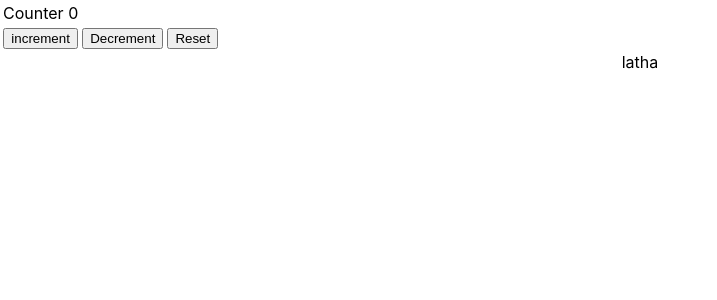
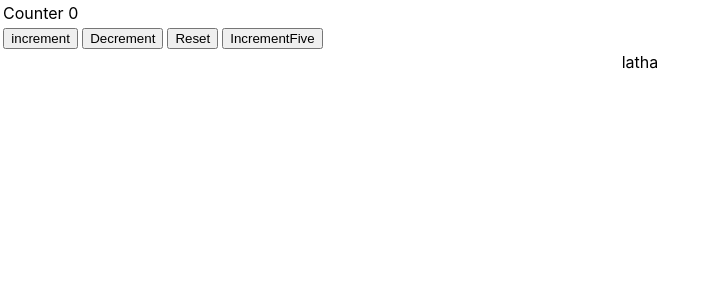
Before and after one commit to lathadkc/myfirstreact, a React (Create React App) app: page / in a window 1280 px wide. Shown: the top 300 px of the page, without its empty margins (0-717 px from the left). Built offline with nearby package versions, Linux system fonts and the light colour scheme.

Commit message:
added incrementfive

```diff
--- a/src/components/HookCounter.js
+++ b/src/components/HookCounter.js
@@ -4,7 +4,12 @@ import React from 'react';
  function HookCounter() {
     const [count,setCount] = useState(0);
 
+    const incrementFive = () => {
+        for (let i = 0; i < 5; i++) {
+            setCount(oc => oc+1);
 
+        }
+    }
         return (
              <div >
                  <table >
@@ -13,6 +18,7 @@ import React from 'react';
 <tr>   <td><button onClick = {() => setCount(count +1)}  >increment</button></td>
 <td><button onClick = {() => setCount(count -1)}  >Decrement</button></td>
 <td><button onClick = {() => setCount(0)}  >Reset</button></td>
+<td><button onClick = {incrementFive}  >IncrementFive</button></td>
  </tr>
 
                  </table>
```
